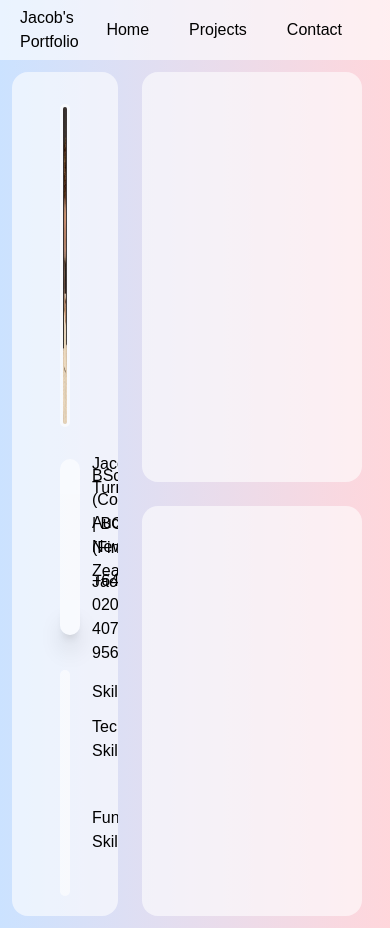
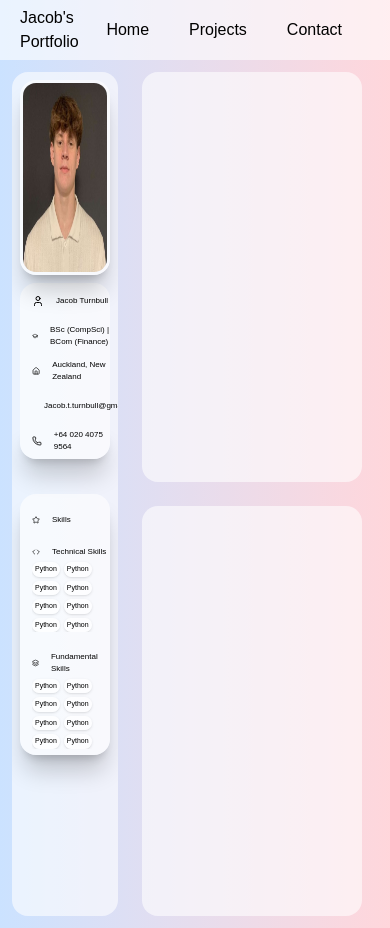
Before and after one commit to jt1732/jacobsPortfolio, a Next.js app: page / in a window 390 px wide. Built offline with nearby package versions, Linux system fonts and the light colour scheme.

Commit message:
Added basic level responsiveness

```diff
--- a/src/app/page.tsx
+++ b/src/app/page.tsx
@@ -14,8 +14,8 @@
             </div>
              <div className={'w-screen grid grid-cols-3 grid-rows-2'}>
                 <div className="bg-white/60 col-span-1 row-span-2 m-3 rounded-2xl relative overflow-hidden">
-                    <div className="h-screen w-full grid grid-cols-3 grid-rows-24">
-                            <div className='col-span-3 row-span-11 relative my-8 mx-12'>
+                    <div className="text-[8px] lg:text-[12px] xl:text-base h-screen w-full grid grid-cols-3 grid-rows-24">
+                            <div className='col-span-3 row-span-6 md:row-span-11 relative m-2 sm:m-4 md:m-8 lg:mx-12'>
                                 <Image
                                     src="/headshot.jpg"
                                     alt="Headshot"
@@ -24,56 +24,53 @@
                                     className='rounded-2xl border-3 border-white/60 shadow-xl/20'
                                 />
                             </div>
-                            <div className='mx-12 pl-5 col-span-3 bg-white/60 rounded-t-2xl flex items-center gap-3'>
-                                 <User className="w-5 h-5 text-black" />Jacob Turnbull</div>
-                            <div className='mx-12 pl-5 col-span-3 bg-white/60 flex items-center gap-3'>
-                                <GraduationCap className="w-5 h-5 text-black" />BSc (CompSci) | BCom (Finance)</div>
-                            <div className='mx-12 pl-5 col-span-3 bg-white/60 flex items-center gap-3'>
-                                <House className="w-5 h-5 text-black" />Auckland, New Zealand</div>
-                            <div className='mx-12 pl-5 col-span-3 bg-white/60 flex items-center gap-3'>
-                                <Mail className="w-5 h-5 text-black" />Jacob.t.turnbull@gmail.com</div>
-                            <div className='mx-12 pl-5 col-span-3 bg-white/60 rounded-b-2xl flex items-center shadow-xl/20 gap-3'>
-                                <Phone className="w-5 h-5 text-black" />+64 020 4075 9564</div>
-                            <div className='col-span-3'></div>
-                            <div className='col-span-3 mb-5 row-span-8 bg-white/60 rounded-2xl mx-12 shadow-xl/20'>
+                            <div className='mx-2 sm:mx-4 md:mx-8 lg:mx-12 pl-3 md:pl-5 col-span-3 bg-white/60 rounded-t-2xl flex items-center gap-3'>
+                                 <User className="w-3 h-3 lg:w-5 lg:h-5 text-black" />Jacob Turnbull</div>
+                            <div className='mx-2 sm:mx-4 md:mx-8 lg:mx-12 pl-3 md:pl-5 col-span-3 bg-white/60 flex items-center gap-3'>
+                                <GraduationCap className="w-3 h-3 lg:w-5 lg:h-5 text-black" />BSc (CompSci) | BCom (Finance)</div>
+                            <div className=' mx-2 sm:mx-4 md:mx-8 lg:mx-12 pl-3 md:pl-5 col-span-3 bg-white/60 flex items-center gap-3'>
+                                <House className="w-3 h-3 lg:w-5 lg:h-5 text-black" />Auckland, New Zealand</div>
+                            <div className='mx-2 sm:mx-4 md:mx-8 lg:mx-12 pl-3 md:pl-5 col-span-3 bg-white/60 flex items-center gap-3'>
+                                <Mail className="w-3 h-3 lg:w-5 lg:h-5 text-black" />Jacob.t.turnbull@gmail.com</div>
+                            <div className='mx-2 sm:mx-4 md:mx-8 lg:mx-12 pl-3 md:pl-5 col-span-3 bg-white/60 rounded-b-2xl flex items-center shadow-xl/20 gap-3'>
+                                <Phone className="w-3 h-3 lg:w-5 lg:h-5 text-black" />+64 020 4075 9564</div>
+
+                            <div className='col-span-3 '></div>
+                            <div className='col-span-3 mb-5 row-span-8 bg-white/60 rounded-2xl mx-2 sm:mx-4 md:mx-8 lg:mx-12 text-[8px] lg:text-[12px] xl:text-base shadow-xl/20'>
                                 <div className='h-full grid grid-cols-1 grid-rows-10'>
-                                    <div className='pl-5 row-span-2 flex items-center gap-3'>
-                                        <Star className="w-5 h-5 text-black"/>Skills</div>
-                                    <div className='pl-5 row-span-4 flex-col items-center gap-3'>
+                                    <div className='pl-3 md:pl-5 row-span-2 flex items-center gap-3'>
+                                        <Star className="w-2 h-2 lg:w-5 lg:h-5 text-black"/>Skills</div>
+                                    <div className='pl-3 md:pl-5 row-span-4 flex-col items-center gap-3'>
                                          <div className='flex items-center gap-3'>
-                                            <Code className="w-5 h-5 text-black" />
+                                            <Code className="w-2 h-2 lg:w-5 lg:h-5 text-black" />
                                             <span>Technical Skills</span>
-                                          </div>
-                                        <div className='text-xs'>
-                                            <div className="w-full flex flex-wrap items-center pt-1 gap-2 overflow-hidden">
-                                                <span className="px-1 py-1 bg-white/70 rounded-lg shadow-sm">Python</span>
-                                                <span className="px-1.5 py-1 bg-white/70 rounded-lg shadow-sm">TypeScript</span>
-                                                <span className="px-1.5 py-1 bg-white/70 rounded-lg shadow-sm">TypeScript</span>
-                                                <span className="px-1.5 py-1 bg-white/70 rounded-lg shadow-sm">TypeScript</span>
-                                                <span className="px-1.5 py-1 bg-white/70 rounded-lg shadow-sm">TypeScript</span>
-                                                <span className="px-1.5 py-1 bg-white/70 rounded-lg shadow-sm">TypeScript</span>
-                                                <span className="px-1.5 py-1 bg-white/70 rounded-lg shadow-sm">TypeScript</span>
-                                                <span className="px-1.5 py-1 bg-white/70 rounded-lg shadow-sm">TypeScript</span>
+                                         </div>
+                                            <div className="w-full flex flex-wrap items-center pt-1 gap-1 overflow-hidden text-[7px] md:text-[8px] xl:text-sm">
+                                                <span className="px-0.75 py-0.5 bg-white/70 rounded-lg shadow-sm">Python</span>
+                                                <span className="px-0.75 py-0.5 bg-white/70 rounded-lg shadow-sm">Python</span>
+                                                <span className="px-0.75 py-0.5 bg-white/70 rounded-lg shadow-sm">Python</span>
+                                                <span className="px-0.75 py-0.5 bg-white/70 rounded-lg shadow-sm">Python</span>
+                                                <span className="px-0.75 py-0.5 bg-white/70 rounded-lg shadow-sm">Python</span>
+                                                <span className="px-0.75 py-0.5 bg-white/70 rounded-lg shadow-sm">Python</span>
+                                                <span className="px-0.75 py-0.5 bg-white/70 rounded-lg shadow-sm">Python</span>
+                                                <span className="px-0.75 py-0.5 bg-white/70 rounded-lg shadow-sm">Python</span>
                                             </div>
                                         </div>
-                                    </div>
-                                    <div className='pl-5 row-span-4 flex-col items-center gap-3'>
+                                    <div className='pl-3 md:pl-5 row-span-4 flex-col items-center gap-3'>
                                          <div className='flex items-center gap-3'>
-                                            <Layers className="w-5 h-5 text-black" />
+                                            <Layers className="w-2 h-2 lg:w-5 lg:h-5 text-black" />
                                             <span>Fundamental Skills</span>
                                           </div>
-                                        <div className='text-xs'>
-                                            <div className="w-full flex flex-wrap items-center pt-1 gap-2 overflow-hidden">
-                                                <span className="px-1 py-1 bg-white/70 rounded-lg shadow-sm">Python</span>
-                                                <span className="px-1.5 py-1 bg-white/70 rounded-lg shadow-sm">TypeScript</span>
-                                                <span className="px-1.5 py-1 bg-white/70 rounded-lg shadow-sm">TypeScript</span>
-                                                <span className="px-1.5 py-1 bg-white/70 rounded-lg shadow-sm">TypeScript</span>
-                                                <span className="px-1.5 py-1 bg-white/70 rounded-lg shadow-sm">TypeScript</span>
-                                                <span className="px-1.5 py-1 bg-white/70 rounded-lg shadow-sm">TypeScript</span>
-                                                <span className="px-1.5 py-1 bg-white/70 rounded-lg shadow-sm">TypeScript</span>
-                                                <span className="px-1.5 py-1 bg-white/70 rounded-lg shadow-sm">TypeScript</span>
+                                            <div className="w-full flex flex-wrap items-center pt-1 gap-1 overflow-hidden text-[7px] md:text-[8px] xl:text-sm">
+                                                <span className="px-0.75 py-0.5 bg-white/70 rounded-lg shadow-sm">Python</span>
+                                                <span className="px-0.75 py-0.5 bg-white/70 rounded-lg shadow-sm">Python</span>
+                                                <span className="px-0.75 py-0.5 bg-white/70 rounded-lg shadow-sm">Python</span>
+                                                <span className="px-0.75 py-0.5 bg-white/70 rounded-lg shadow-sm">Python</span>
+                                                <span className="px-0.75 py-0.5 bg-white/70 rounded-lg shadow-sm">Python</span>
+                                                <span className="px-0.75 py-0.5 bg-white/70 rounded-lg shadow-sm">Python</span>
+                                                <span className="px-0.75 py-0.5 bg-white/70 rounded-lg shadow-sm">Python</span>
+                                                <span className="px-0.75 py-0.5 bg-white/70 rounded-lg shadow-sm">Python</span>
                                             </div>
-                                        </div>
                                     </div>
                                 </div>
                             </div>
```
